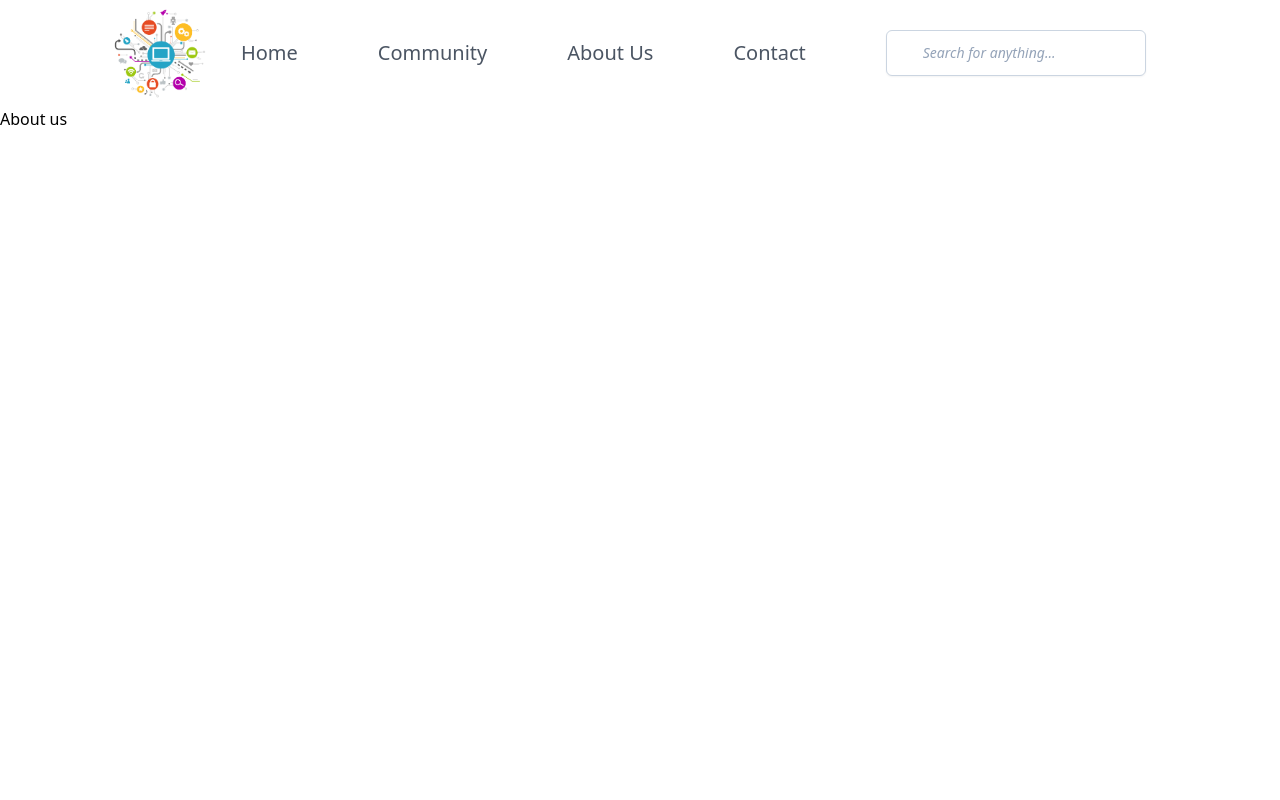
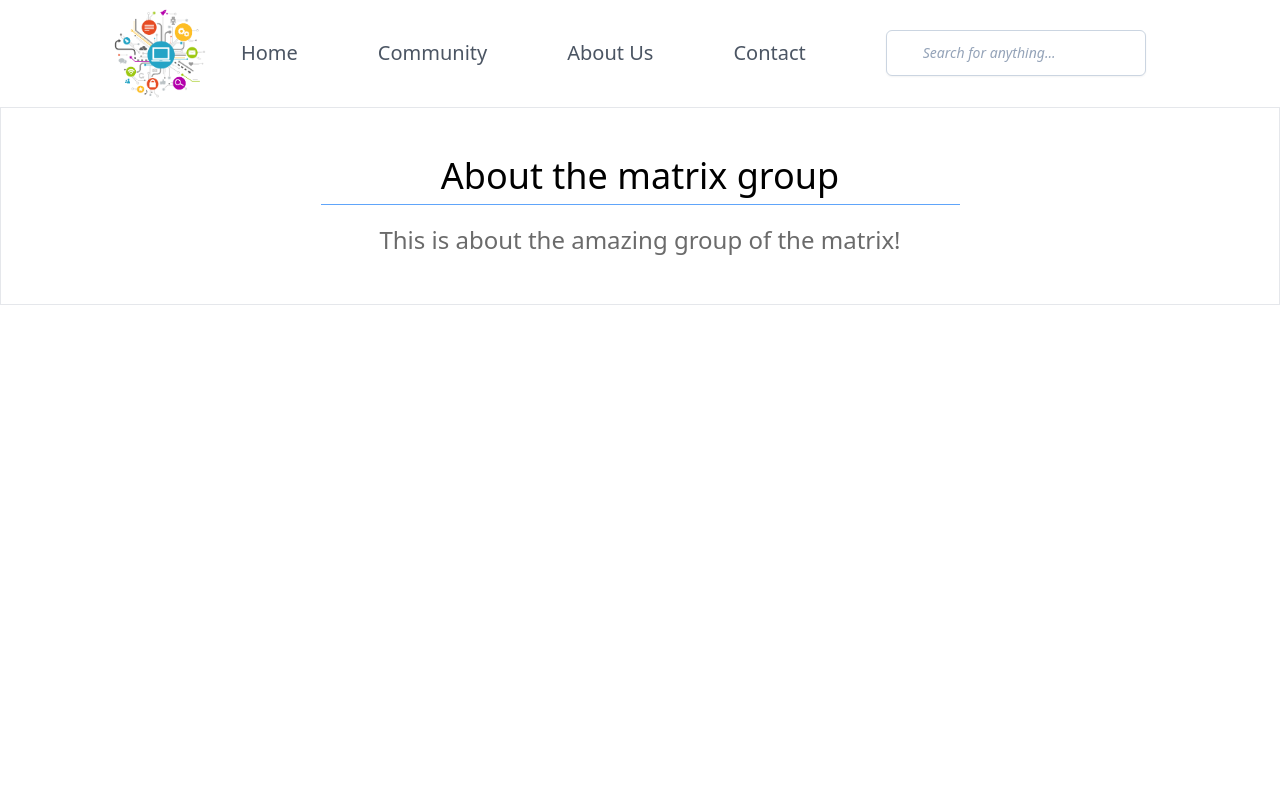
Before and after one commit to senul724/matrix-project, a React (Vite) app: page /about in a window 1280 px wide. Shown: the top 800 px of the page. Built offline with nearby package versions, Linux system fonts and the light colour scheme.

Commit message:
minor fixes

```diff
--- a/src/pages/AboutUs.jsx
+++ b/src/pages/AboutUs.jsx
@@ -1,5 +1,19 @@
+import { FlexImage } from "../components/Images";
+
 const AboutUs = () => {
-  return <h1>About us</h1>
+  const pics = [];
+  return(
+    <div className="flex flex-col items-center w-full">
+      <div className="flex flex-col items-center py-12 w-full text-4xl text-center border">
+        About the matrix group
+        <div className="mt-2 mb-5 w-1/2 bg-blue-400 h-[0.8px]"/>
+        <span className="text-2xl text-center text-[#6b6b6b]">This is about the amazing group of the matrix!</span>
+      </div>
+      <div className="flex justify-between items-center">
+        {pics.map((value)=><FlexImage src={value} width={"w-1/4"}/>)}
+      </div>
+    </div>
+  )
 };
 
 export default AboutUs;
```
